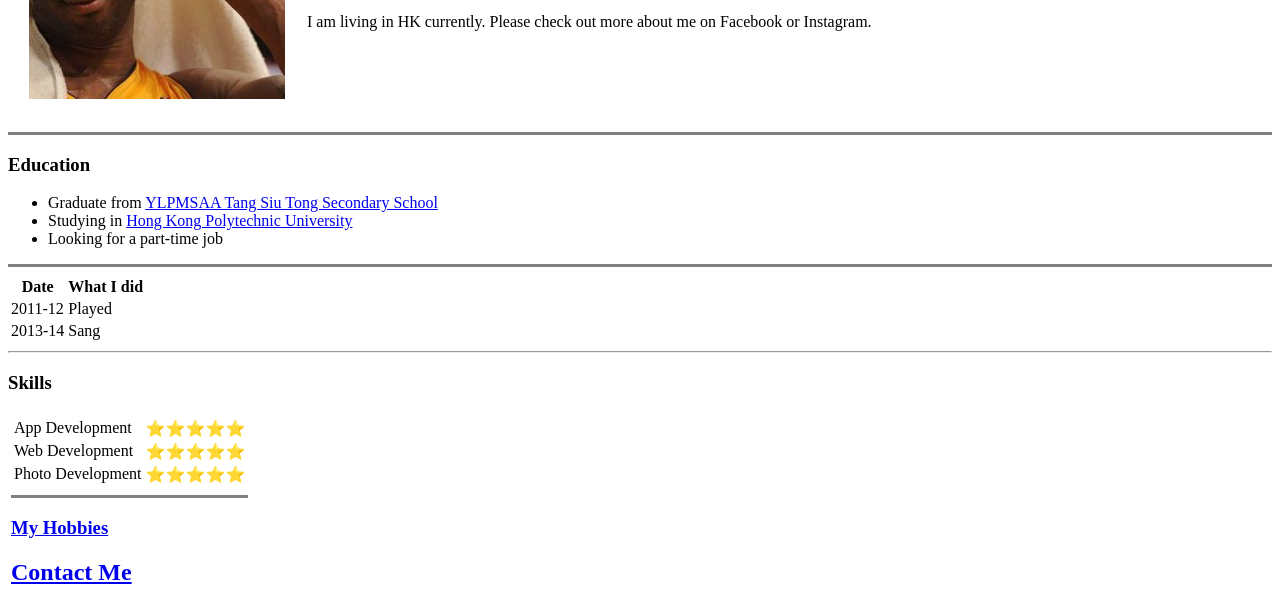
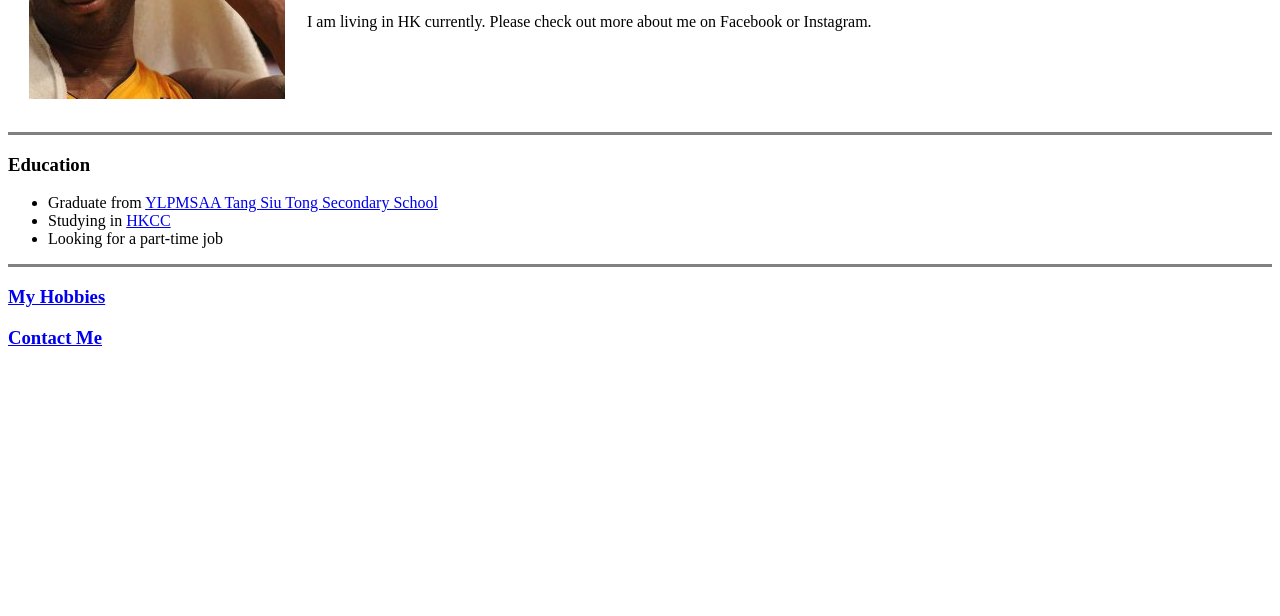
Before and after one commit to joshan812/CV, a plain HTML site: page index.html in a window 1280 px wide. Shown: the part 186-802 px from the top of the page. Drawn offline with Linux system fonts and the light colour scheme.

Commit message:
Update index.html

```diff
--- a/index.html
+++ b/index.html
@@ -16,71 +16,21 @@
   </tr>
 </table>
 
-
 <hr size = "3" noshade>
 
 <h3>Education</h3>
 
 <ul>
   <li>Graduate from <a href="https://www.tstss.edu.hk/">YLPMSAA Tang Siu Tong Secondary School</a></li>
-  <li>Studying in <a href="https://www.polyu.edu.hk/web/en/home/index.html">Hong Kong Polytechnic University</a></li>
+  <li>Studying in <a href="https://www.hkcc-polyu.edu.hk/">HKCC</a></li>
   <li>Looking for a part-time job</li>
 </ul>
-
-<hr size = "3" noshade>
-<table>
-  <thead>
-    <tr>
-    <th>Date</th>
-    <th>What I did</th>
-    </tr>
-  </thead>
-  <tbody>
-
-  </tbody>
-
-  <tr>
-    <td>
-    2011-12</td>
-    <td>Played</td>
-  </tr>
-  <tr>
-    <td>2013-14</td>
-    <td>Sang</td>
-  </tr>
-</table>
-
-<hr>
-
-<h3>Skills</h3>
-<table>
-  <tr>
-    <td>
-      <table>
-        <tr>
-          <td>App Development</td>
-          <td>⭐️⭐️⭐️⭐️⭐️</td>
-        </tr>
-        <tr>
-          <td>Web Development</td>
-          <td>⭐️⭐️⭐️⭐️⭐️</td>
-        </tr>
-        <tr>
-          <td>Photo Development</td>
-          <td>⭐️⭐️⭐️⭐️⭐️</td>
-        </tr>
-      </table>
-
-
-
 
 
 <hr size = "3" noshade>
 
   <h3><a href="Hobbies.html">My Hobbies</a></h3>
-
-
-<h2><a href="ContactMe.html">Contact Me</a></h2>
+  <h3><a href="ContactMe.html">Contact Me</a></h3>
 
 
 
```
